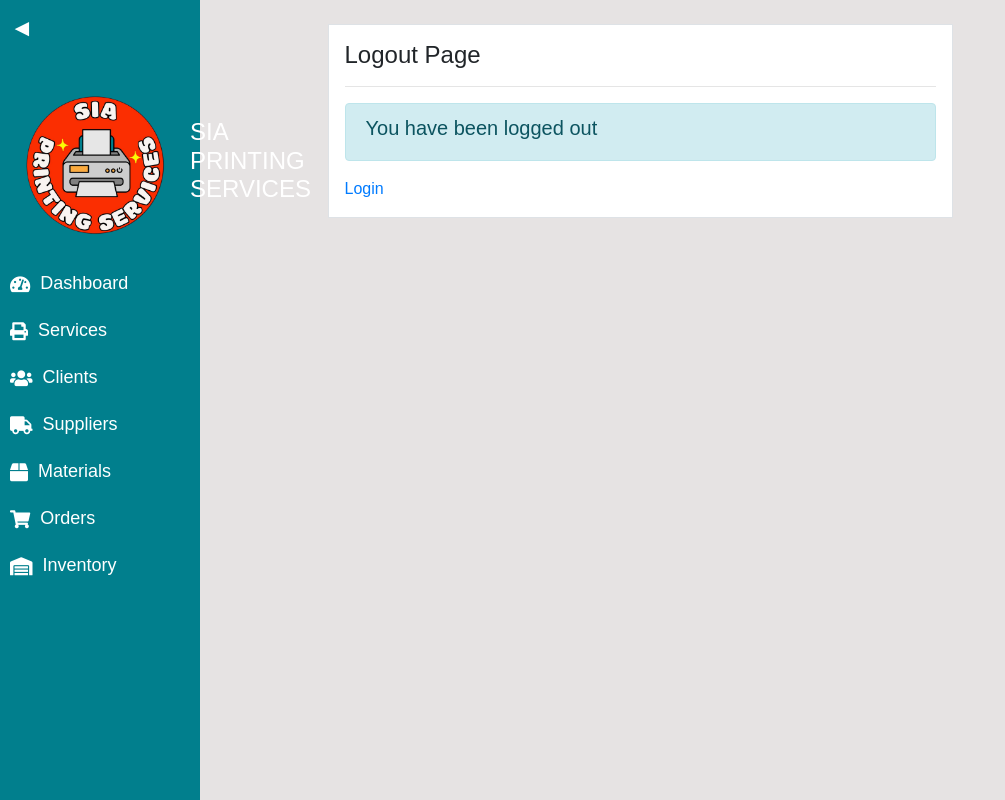
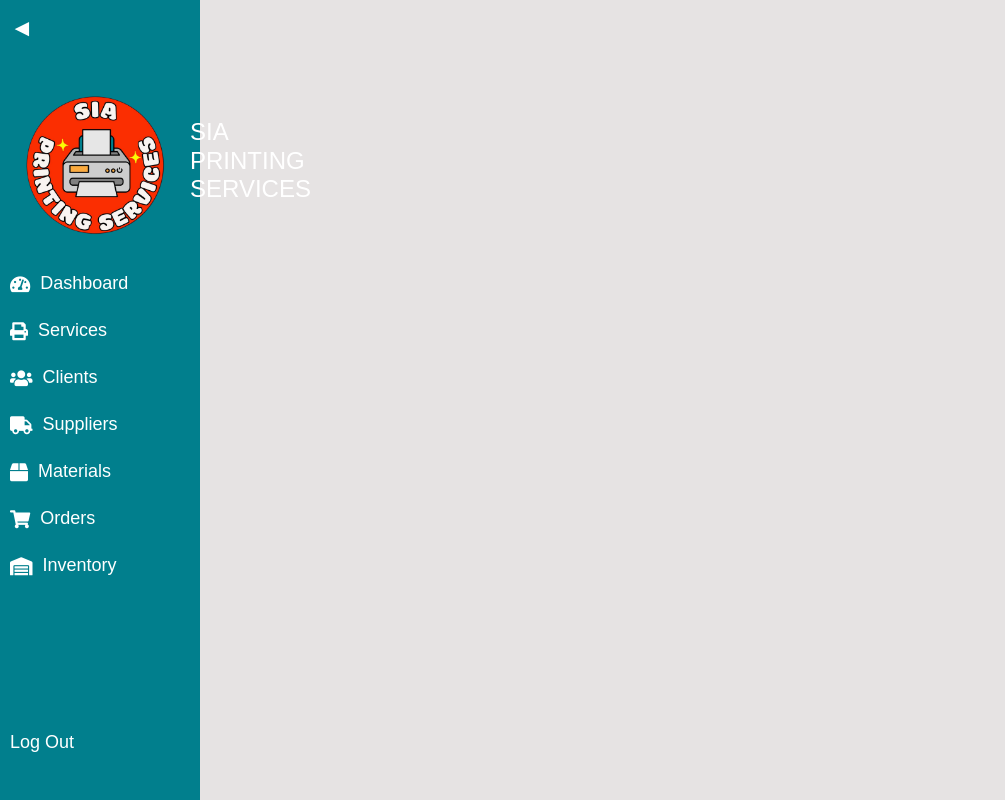
Before and after one commit to 149CCDRI/05-09-2024inventory_management, a Django app: template inventory_management/inventory/templates/user/logout.html in a window 1280 px wide. Shown: the whole page, without its empty margins (0-1005 px from the left). Run offline with Django 5.2, Linux system fonts and the light colour scheme; the template is opened without the code that fills it, so the values that code supplies are empty; some libraries are stand-ins or nearby versions.

Commit message:
add login page

```diff
--- a/inventory_management/inventory/templates/partials/nav.html
+++ b/inventory_management/inventory/templates/partials/nav.html
@@ -115,6 +115,12 @@
         <i class="icon fas fa-warehouse"></i> <!-- Icon for Inventory -->
         <span class="text">Inventory</span>
     </a>
+        <a href="{% url 'user.logout' %}" style="text-align: center; top:180px;">
+
+        <span class="text" >Log Out</span>
+
+    </a>
+
 </div>
 
 
--- a/inventory_management/inventory/templates/user/login.html
+++ b/inventory_management/inventory/templates/user/login.html
@@ -3,16 +3,18 @@
 {% load crispy_forms_tags %}
 
 {% block content %}
+<div class="content" id="content">
     <div class="row my-4">
         <div class="col-md-6 offset-md-3">
             <div class="border p-3 bg-white">
-            <h4>Login Page</h4>
+                    <h3>Login Page</h3>
                     <hr>
                     <form method="POST">
                         {% csrf_token %}
                         {{ form|crispy }}
+
                         <input class="btn btn-success" type="submit" value="Login">
                     </form>
     </div>
 </div>
-</div>
+{% endblock %}
--- a/inventory_management/inventory/templates/user/logout.html
+++ b/inventory_management/inventory/templates/user/logout.html
@@ -1,20 +1,3 @@
 {% extends 'partials/base.html' %}
 {% block title %}Logout Page{% endblock %}
 {% load crispy_forms_tags %}
-
-{% block content %}
-<div class="row my-4">
-    <div class="col-md-6 offset-md-3">
-        <div class="border p-3 bg-white">
-            <h4>Logout Page</h4>
-            <hr>
-            <div class="alert alert-info">
-                <h5>You have been logged out</h5>
-            </div>
-            <a href="{% url 'user-login' %}">Login</a>
-        </div>
-    </div>
-</div>
-
-
-{% endblock %}
--- a/inventory_management/inventory_management/urls.py
+++ b/inventory_management/inventory_management/urls.py
@@ -18,10 +18,13 @@ from django.contrib import admin
 from django.urls import path, include
 from inventory import views
 from user import views as user_view
+from django.contrib.auth import views as auth_views
 
 urlpatterns = [
     path('', views.home, name='home'),
     path('admin/', admin.site.urls),
     path('inventory/', include('inventory.urls')),
     path('register/', user_view.register, name='user-register'),
+    path('login/', auth_views.LoginView.as_view(template_name='user/login.html'), name='user.login'),
+    path('logout/', auth_views.LogoutView.as_view(template_name='user/logout.html'), name='user.logout'),
 ]
```
Lines whose indentation alone changed are shown as unchanged.
